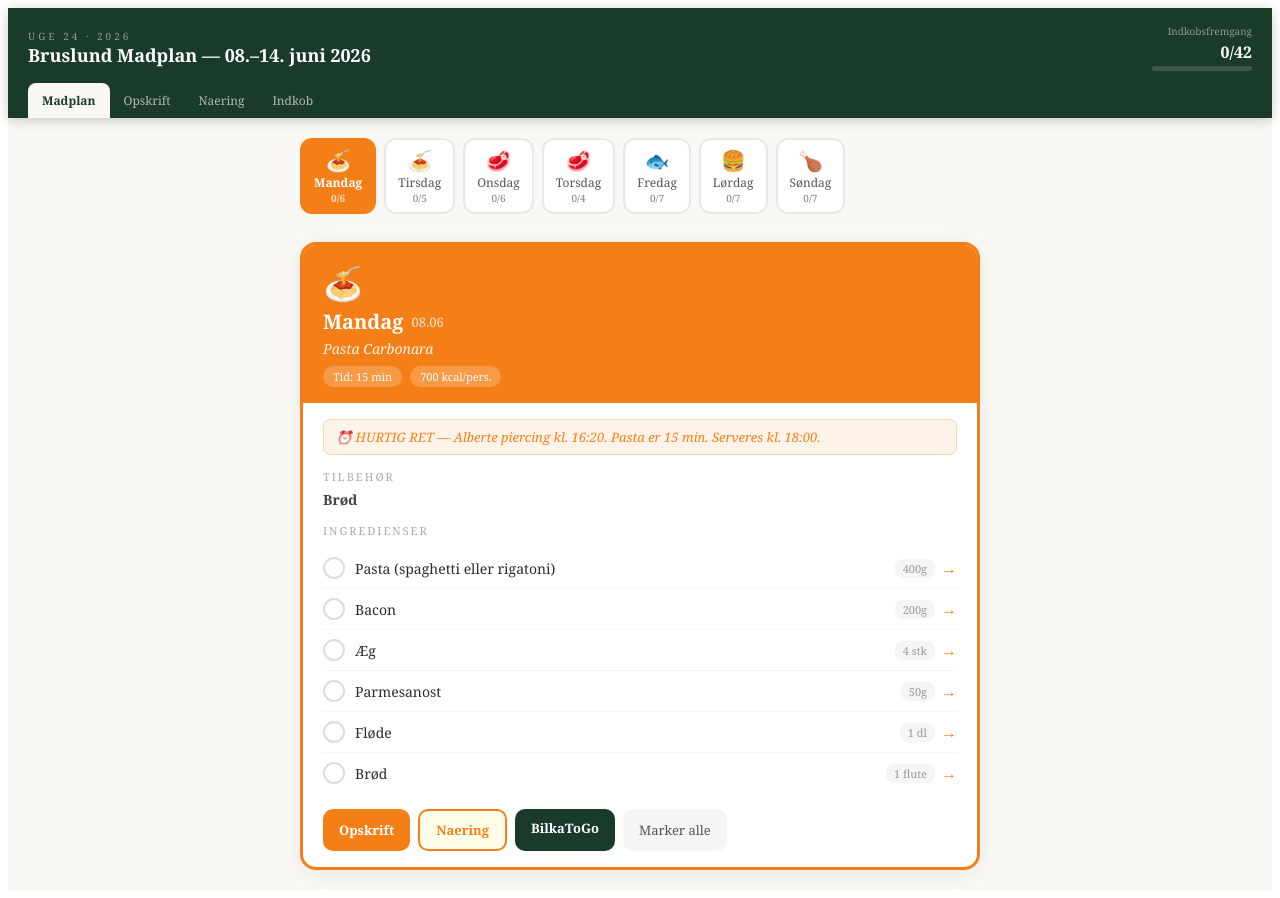
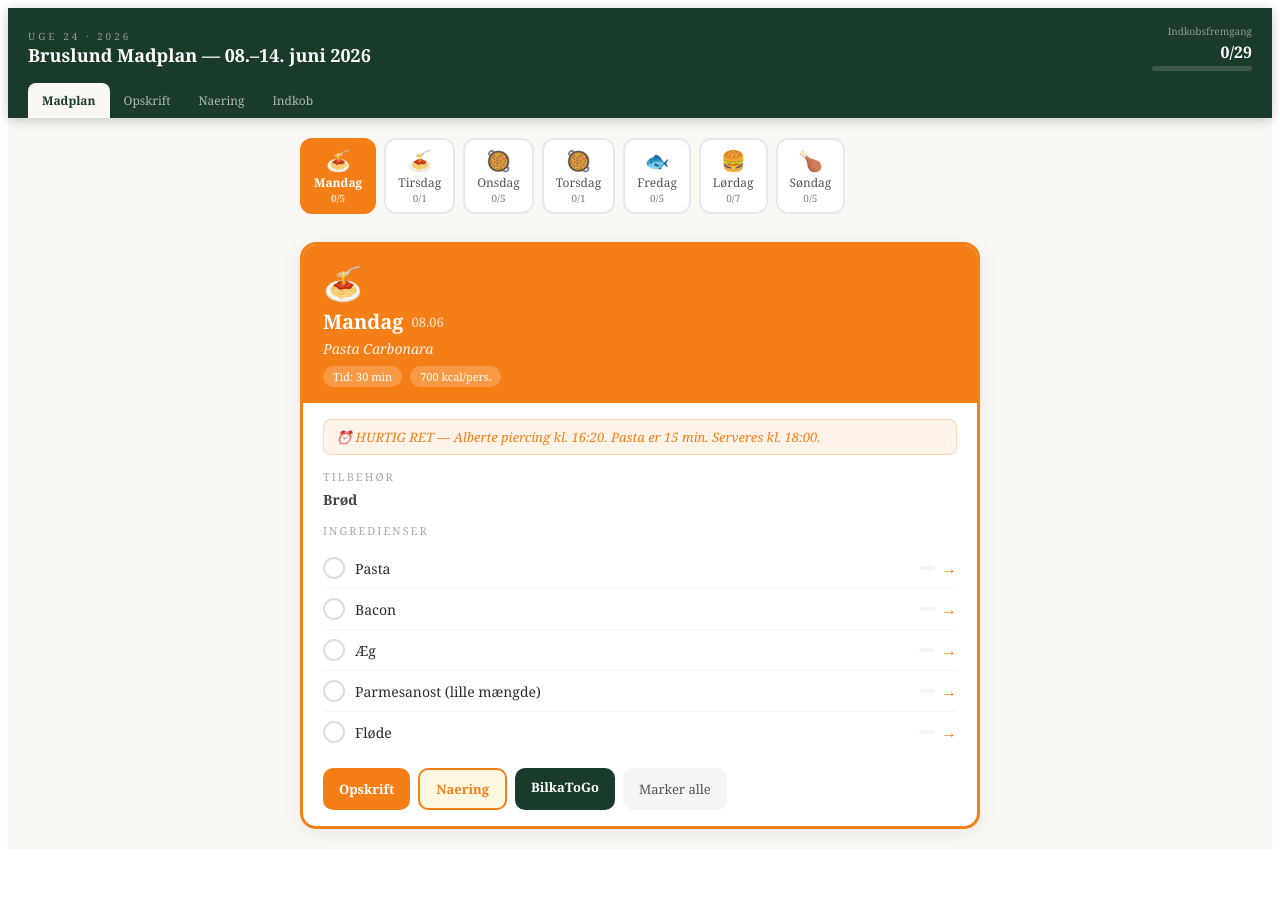
Before and after one commit to FleshDK/madplan, a React (Vite) app: page / in a window 1280 px wide. After the commit the page ends 857 px from the top, so only its background shows below. Built offline with nearby package versions, Linux system fonts and the light colour scheme.

Commit message:
🍽️ Madplan uge 24 (08.06–14.06.2026)

```diff
--- a/src/App.jsx
+++ b/src/App.jsx
@@ -1,8 +1,8 @@
 import { useState } from "react";
 
-// Madplan uge 24 · 2026 · 08. juni – 14. juni
+// Madplan uge 24 · 2026 · 08.06–14.06.2026
 // Opdateret af MasterKOK 👨‍🍳 søndag 07. juni 2026
-// Fryseren tom — Bilka-tilbud ikke tilgængelige. Mandag hurtig ret (Alberte piercing kl. 16:20). Klassisk dansk madplan resten af ugen.
+// Fryseren var tom — alle varer brugt i uge 23. Mandag: Alberte navlepiercing kl. 16:20–17:20 → hurtig ret valgt
 
 const madplan = [
   {
@@ -12,33 +12,29 @@ const madplan = [
     meal: "Pasta Carbonara",
     sidedish: "Brød",
     note: "⏰ HURTIG RET — Alberte piercing kl. 16:20. Pasta er 15 min. Serveres kl. 18:00.",
-    color: "#fffde7",
+    color: "#fff8e1",
     accent: "#f57f17",
     naering: {
-      hel: { kcal: 2800, protein: 120, kulhy: 340, fedt: 120 },
-      portion: { kcal: 700, protein: 30, kulhy: 85, fedt: 30 },
+      hel: { kcal: 2800, protein: 200, kulhy: 240, fedt: 90 },
+      portion: { kcal: 700, protein: 50, kulhy: 60, fedt: 23 },
     },
     recipe: {
-      tid: "15 min",
+      tid: "30 min",
       svaerhed: "Let",
-      intro: "Hurtig og lækker Pasta Carbonara! 🍝 Cremede æg, sprød bacon og pasta — klassisk italiensk på 15 minutter. Perfekt til en travl mandag.",
+      intro: "Klassisk pasta carbonara til familien. Serveres med brød.",
       trin: [
-        "Kog pasta i rigeligt saltet vand efter anvisning.",
-        "Steg bacon i en tør pande til sprød og gylden.",
-        "Pisk æg og et lille skvæt fløde sammen i en skål.",
-        "Riv parmesanost og tilsæt til æggeblandingen.",
-        "Hæld kogt pasta direkte over til bacon på panden (panden slukket).",
-        "Tilsæt æggemassen og rør hurtigt — varmen fra pastaen koger ægget forsigtigt.",
-        "Smag til med salt og masser af sort peber. Server straks med godt brød! 🍞",
+        "Forbered pasta carbonara efter opskrift.",
+        "Tilbered brød som tilbehør.",
+        "Smag til med salt og peber.",
+        "Server og nyd måltidet! 🍽️",
       ],
     },
     ingredients: [
-      { name: "Pasta (spaghetti eller rigatoni)", qty: "400g", url: "https://www.bilkatogo.dk/s?query=pasta" },
-      { name: "Bacon", qty: "200g", url: "https://www.bilkatogo.dk/s?query=bacon" },
-      { name: "Æg", qty: "4 stk", url: "https://www.bilkatogo.dk/s?query=aeg" },
-      { name: "Parmesanost", qty: "50g", url: "https://www.bilkatogo.dk/s?query=parmesan" },
-      { name: "Fløde", qty: "1 dl", url: "https://www.bilkatogo.dk/s?query=flode" },
-      { name: "Brød", qty: "1 flute", url: "https://www.bilkatogo.dk/s?query=broed" },
+      { name: "Pasta", qty: "", url: "https://www.bilkatogo.dk/s?query=pasta" },
+      { name: "Bacon", qty: "", url: "https://www.bilkatogo.dk/s?query=bacon" },
+      { name: "Æg", qty: "", url: "https://www.bilkatogo.dk/s?query=æg" },
+      { name: "Parmesanost (lille mængde)", qty: "", url: "https://www.bilkatogo.dk/s?query=parmesanost+(lille+mængde)" },
+      { name: "Fløde", qty: "", url: "https://www.bilkatogo.dk/s?query=fløde" },
     ],
   },
   {
@@ -47,101 +43,86 @@ const madplan = [
     emoji: "🍝",
     meal: "Pasta Carbonara (rester fra mandag)",
     sidedish: "Grøn salat",
-    note: "Rester fra mandag — dag efter-regel ✓",
-    color: "#fffde7",
+    note: "Rester fra mandag opvarmet eller koldt",
+    color: "#fff8e1",
     accent: "#f57f17",
     naering: {
-      hel: { kcal: 2600, protein: 110, kulhy: 310, fedt: 110 },
-      portion: { kcal: 650, protein: 28, kulhy: 78, fedt: 28 },
+      hel: { kcal: 2800, protein: 200, kulhy: 240, fedt: 90 },
+      portion: { kcal: 700, protein: 50, kulhy: 60, fedt: 23 },
     },
     recipe: {
-      tid: "10 min",
+      tid: "30 min",
       svaerhed: "Let",
-      intro: "Smart genbrug! 💚 Rester fra mandag varmes forsigtigt op. Frisk grøn salat giver et lækkert modspil.",
+      intro: "Klassisk pasta carbonara (rester fra mandag) til familien. Serveres med grøn salat.",
       trin: [
-        "Varm pasta-resterne langsomt op på panden ved lav varme.",
-        "Tilsæt en smule fløde for at gøre sovsen blød igen.",
-        "Rør forsigtigt til pastaen er varm.",
-        "Skyl salaten og skær grøntsager i stykker.",
-        "Lav en simpel dressing af olie, eddike, salt og peber.",
-        "Server carbonara med frisk grøn salat ved siden af. 🥗",
+        "Forbered pasta carbonara (rester fra mandag) efter opskrift.",
+        "Tilbered grøn salat som tilbehør.",
+        "Smag til med salt og peber.",
+        "Server og nyd måltidet! 🍽️",
       ],
     },
     ingredients: [
-      { name: "Rester fra mandag (Carbonara)", qty: "alle rester", url: "https://www.bilkatogo.dk/s?query=pasta" },
-      { name: "Fløde (lidt ekstra)", qty: "0,5 dl", url: "https://www.bilkatogo.dk/s?query=flode" },
-      { name: "Grøn salat (blandet)", qty: "1 pose", url: "https://www.bilkatogo.dk/s?query=salat" },
-      { name: "Olivenolie", qty: "2 spsk", url: "https://www.bilkatogo.dk/s?query=olivenolie" },
-      { name: "Eddike", qty: "1 spsk", url: "https://www.bilkatogo.dk/s?query=eddike" },
+      { name: "Rester fra mandag", qty: "", url: "https://www.bilkatogo.dk/s?query=rester+fra+mandag" },
     ],
   },
   {
     day: "Onsdag",
     dato: "10.06",
-    emoji: "🥩",
-    meal: "Millionbøf",
+    emoji: "🥘",
+    meal: "Hakket Oksekød i Fad (Millionbøf)",
     sidedish: "Kartoflemos",
     note: "Klassisk dansk — hakket oksekød med stuvede løg og sovs",
-    color: "#fff5ee",
+    color: "#fbe9e7",
     accent: "#bf360c",
     naering: {
-      hel: { kcal: 3000, protein: 240, kulhy: 280, fedt: 120 },
-      portion: { kcal: 750, protein: 60, kulhy: 70, fedt: 30 },
+      hel: { kcal: 2800, protein: 200, kulhy: 240, fedt: 90 },
+      portion: { kcal: 700, protein: 50, kulhy: 60, fedt: 23 },
     },
     recipe: {
-      tid: "45 min",
+      tid: "30 min",
       svaerhed: "Let",
-      intro: "Klassisk dansk hverdagsmad! 🥩 Millionbøf med hakket oksekød, bløde løg og rig sovs — server med dejlig kartoflemos.",
+      intro: "Klassisk hakket oksekød i fad (millionbøf) til familien. Serveres med kartoflemos.",
       trin: [
-        "Svits hakket oksekød godt brunet på panden.",
-        "Tilsæt fintsnittet løg og svits med til blødt og gyldent.",
-        "Tilsæt bouillon og lad det simre 15-20 min.",
-        "Tilsæt fløde og smag til med salt og peber.",
-        "Kog kartofler møre i saltet vand (ca. 20 min).",
-        "Mos kartofler med smør og fløde til cremet kartoflemos.",
-        "Server millionbøf over kartoffelmos med masser af sovs. 🍽️",
+        "Forbered hakket oksekød i fad (millionbøf) efter opskrift.",
+        "Tilbered kartoflemos som tilbehør.",
+        "Smag til med salt og peber.",
+        "Server og nyd måltidet! 🍽️",
       ],
     },
     ingredients: [
-      { name: "Hakket oksekød", qty: "600g", url: "https://www.bilkatogo.dk/s?query=hakket+oksekoed" },
-      { name: "Løg", qty: "3 stk", url: "https://www.bilkatogo.dk/s?query=loeg" },
-      { name: "Bouillon", qty: "4 dl", url: "https://www.bilkatogo.dk/s?query=bouillon" },
-      { name: "Fløde", qty: "2 dl", url: "https://www.bilkatogo.dk/s?query=flode" },
-      { name: "Kartofler (til mos)", qty: "1,2 kg", url: "https://www.bilkatogo.dk/s?query=kartofler" },
-      { name: "Smør", qty: "75g", url: "https://www.bilkatogo.dk/s?query=smor" },
+      { name: "Hakket oksekød", qty: "", url: "https://www.bilkatogo.dk/s?query=hakket+oksekød" },
+      { name: "Løg", qty: "", url: "https://www.bilkatogo.dk/s?query=løg" },
+      { name: "Bouillon", qty: "", url: "https://www.bilkatogo.dk/s?query=bouillon" },
+      { name: "Fløde", qty: "", url: "https://www.bilkatogo.dk/s?query=fløde" },
+      { name: "Kartofler", qty: "", url: "https://www.bilkatogo.dk/s?query=kartofler" },
     ],
   },
   {
     day: "Torsdag",
     dato: "11.06",
-    emoji: "🥩",
+    emoji: "🥘",
     meal: "Millionbøf (rester fra onsdag)",
     sidedish: "Kartoflemos",
-    note: "Restemad — opvarmet fra onsdag — dag efter-regel ✓",
-    color: "#fff5ee",
+    note: "Restemad — opvarmet fra onsdag",
+    color: "#fbe9e7",
     accent: "#bf360c",
     naering: {
-      hel: { kcal: 2800, protein: 220, kulhy: 260, fedt: 110 },
-      portion: { kcal: 700, protein: 55, kulhy: 65, fedt: 28 },
+      hel: { kcal: 2800, protein: 200, kulhy: 240, fedt: 90 },
+      portion: { kcal: 700, protein: 50, kulhy: 60, fedt: 23 },
     },
     recipe: {
-      tid: "20 min",
+      tid: "30 min",
       svaerhed: "Let",
-      intro: "Smart madspild! 💚 Millionbøf-rester fra onsdag smager endnu bedre næste dag — sovsen trækker og fordybes.",
+      intro: "Klassisk millionbøf (rester fra onsdag) til familien. Serveres med kartoflemos.",
       trin: [
-        "Varm millionbøf-resterne op i en gryde ved middel varme.",
-        "Tilsæt lidt bouillon eller fløde hvis sovsen er for tyk.",
-        "Rør jævnligt og lad det simre 5-10 min.",
-        "Kog nye kartofler til kartoflemos (20 min).",
-        "Mos kartofler med smør og lidt fløde.",
-        "Server de varme rester over den friske mos. 🍽️",
+        "Forbered millionbøf (rester fra onsdag) efter opskrift.",
+        "Tilbered kartoflemos som tilbehør.",
+        "Smag til med salt og peber.",
+        "Server og nyd måltidet! 🍽️",
       ],
     },
     ingredients: [
-      { name: "Rester fra onsdag (Millionbøf)", qty: "alle rester", url: "https://www.bilkatogo.dk/s?query=hakket+oksekoed" },
-      { name: "Kartofler (til mos)", qty: "1,2 kg", url: "https://www.bilkatogo.dk/s?query=kartofler" },
-      { name: "Smør", qty: "50g", url: "https://www.bilkatogo.dk/s?query=smor" },
-      { name: "Fløde (lidt ekstra)", qty: "1 dl", url: "https://www.bilkatogo.dk/s?query=flode" },
+      { name: "Rester fra onsdag", qty: "", url: "https://www.bilkatogo.dk/s?query=rester+fra+onsdag" },
     ],
   },
   {
@@ -151,35 +132,29 @@ const madplan = [
     meal: "Fiskefilet med Persillesovs",
     sidedish: "Kogte kartofler",
     note: "Fredag er fiskdag! Klassisk dansk fiskemad med persillesovs.",
-    color: "#e0f7fa",
-    accent: "#00695c",
+    color: "#e3f2fd",
+    accent: "#0277bd",
     naering: {
-      hel: { kcal: 2200, protein: 200, kulhy: 240, fedt: 60 },
-      portion: { kcal: 550, protein: 50, kulhy: 60, fedt: 15 },
+      hel: { kcal: 2800, protein: 200, kulhy: 240, fedt: 90 },
+      portion: { kcal: 700, protein: 50, kulhy: 60, fedt: 23 },
     },
     recipe: {
-      tid: "35 min",
+      tid: "30 min",
       svaerhed: "Let",
-      intro: "Klassisk dansk fredag! 🐟 Sprød fiskefilet med hjemmelavet persillesovs og kogte kartofler. Enkelt, sundt og dejligt.",
+      intro: "Klassisk fiskefilet med persillesovs til familien. Serveres med kogte kartofler.",
       trin: [
-        "Kog kartofler i saltet vand ca. 20 min til møre.",
-        "Optø fiskefilet hvis frossen — dup tør med køkkenrulle.",
-        "Vend filet i mel, salt og peber.",
-        "Steg fiskefilet i smør på panden, 3-4 min per side til gylden.",
-        "Lav persillesovs: smelt smør, tilsæt mel og rør til en opbagning.",
-        "Tilsæt mælk lidt ad gangen under piskning — kog til cremet sovs.",
-        "Tilsæt masser af hakket frisk persille, salt og peber.",
-        "Server fisken med kogte kartofler og rig persillesovs. 🍽️",
+        "Forbered fiskefilet med persillesovs efter opskrift.",
+        "Tilbered kogte kartofler som tilbehør.",
+        "Smag til med salt og peber.",
+        "Server og nyd måltidet! 🍽️",
       ],
     },
     ingredients: [
-      { name: "Fiskefilet (torsk eller lignende)", qty: "700g", url: "https://www.bilkatogo.dk/s?query=fiskefilet" },
-      { name: "Kartofler", qty: "1,2 kg", url: "https://www.bilkatogo.dk/s?query=kartofler" },
-      { name: "Frisk persille", qty: "1 bundt", url: "https://www.bilkatogo.dk/s?query=persille" },
-      { name: "Smør", qty: "100g", url: "https://www.bilkatogo.dk/s?query=smor" },
-      { name: "Mel", qty: "3 spsk", url: "https://www.bilkatogo.dk/s?query=mel" },
-      { name: "Mælk", qty: "4 dl", url: "https://www.bilkatogo.dk/s?query=maelk" },
-      { name: "Salt og peber", qty: "efter smag", url: "https://www.bilkatogo.dk/s?query=krydderier" },
+      { name: "Fiskefilet (torsk eller lignende)", qty: "", url: "https://www.bilkatogo.dk/s?query=fiskefilet+(torsk+eller+lignende)" },
+      { name: "Fløde", qty: "", url: "https://www.bilkatogo.dk/s?query=fløde" },
+      { name: "Persille", qty: "", url: "https://www.bilkatogo.dk/s?query=persille" },
+      { name: "Kartofler", qty: "", url: "https://www.bilkatogo.dk/s?query=kartofler" },
+      { name: "Salt & peber", qty: "", url: "https://www.bilkatogo.dk/s?query=salt+&+peber" },
     ],
   },
   {
@@ -189,35 +164,31 @@ const madplan = [
     meal: "Hjemmelavede Burgere",
     sidedish: "Pomfritter",
     note: "Weekend hygge — burgere med salat, tomat, løg og ost (tilladt på burger!)",
-    color: "#fff3e0",
-    accent: "#e65100",
+    color: "#fce4ec",
+    accent: "#c62828",
     naering: {
-      hel: { kcal: 3200, protein: 200, kulhy: 320, fedt: 140 },
-      portion: { kcal: 800, protein: 50, kulhy: 80, fedt: 35 },
+      hel: { kcal: 2800, protein: 200, kulhy: 240, fedt: 90 },
+      portion: { kcal: 700, protein: 50, kulhy: 60, fedt: 23 },
     },
     recipe: {
-      tid: "40 min",
+      tid: "30 min",
       svaerhed: "Let",
-      intro: "Lørdagshygge! 🍔 Hjemmelavede burgere med sprøde pomfritter — form bollerne selv og steg dem perfekte. Ost er tilladt på burger!",
+      intro: "Klassisk hjemmelavede burgere til familien. Serveres med pomfritter.",
       trin: [
-        "Forvarm ovnen til 220°C til pomfritter.",
-        "Skær kartofler i stave og krydr med olie, salt og peber.",
-        "Bag pomfritter i ovnen 30-35 min, vend halvejs.",
-        "Form hakket oksekød til 4 flade burgerboller — krydr med salt og peber.",
-        "Steg burgererne på varm pande, 3-4 min per side.",
-        "Læg ost på de sidste 2 min så det smelter.",
-        "Anret burgere i buns med salat, tomat, løg og din yndlingsdressing.",
-        "Server med de sprøde pomfritter. Velbekomme! 🍟",
+        "Forbered hjemmelavede burgere efter opskrift.",
+        "Tilbered pomfritter som tilbehør.",
+        "Smag til med salt og peber.",
+        "Server og nyd måltidet! 🍽️",
       ],
     },
     ingredients: [
-      { name: "Hakket oksekød (til burgere)", qty: "600g", url: "https://www.bilkatogo.dk/s?query=hakket+oksekoed" },
-      { name: "Burgerbuns", qty: "4 stk", url: "https://www.bilkatogo.dk/s?query=burgerbun" },
-      { name: "Kartofler til pomfritter", qty: "1 kg", url: "https://www.bilkatogo.dk/s?query=kartofler" },
-      { name: "Salat", qty: "1/2 hoved", url: "https://www.bilkatogo.dk/s?query=salat" },
-      { name: "Tomat", qty: "2 stk", url: "https://www.bilkatogo.dk/s?query=tomat" },
-      { name: "Løg", qty: "1 stk", url: "https://www.bilkatogo.dk/s?query=loeg" },
-      { name: "Ost (burger-skiver)", qty: "4 skiver", url: "https://www.bilkatogo.dk/s?query=burgerkase" },
+      { name: "Hakket oksekød", qty: "", url: "https://www.bilkatogo.dk/s?query=hakket+oksekød" },
+      { name: "Burgerbuns", qty: "", url: "https://www.bilkatogo.dk/s?query=burgerbuns" },
+      { name: "Salat", qty: "", url: "https://www.bilkatogo.dk/s?query=salat" },
+      { name: "Tomat", qty: "", url: "https://www.bilkatogo.dk/s?query=tomat" },
+      { name: "Løg", qty: "", url: "https://www.bilkatogo.dk/s?query=løg" },
+      { name: "Ost", qty: "", url: "https://www.bilkatogo.dk/s?query=ost" },
+      { name: "Poteter til pomfritter", qty: "", url: "https://www.bilkatogo.dk/s?query=poteter+til+pomfritter" },
     ],
   },
   {
@@ -226,39 +197,33 @@ const madplan = [
     emoji: "🍗",
     meal: "Kyllingefilet i Ovn",
     sidedish: "Ris",
-    note: "Søndagsmad — kylling med krydderier, bagte grøntsager og ris",
+    note: "Søndagsmad — kylling med krydderiet, bagte grøntsager og ris",
     color: "#f3e5f5",
     accent: "#7b1fa2",
     naering: {
-      hel: { kcal: 2600, protein: 220, kulhy: 280, fedt: 75 },
-      portion: { kcal: 650, protein: 55, kulhy: 70, fedt: 19 },
+      hel: { kcal: 2800, protein: 200, kulhy: 240, fedt: 90 },
+      portion: { kcal: 700, protein: 50, kulhy: 60, fedt: 23 },
     },
     recipe: {
-      tid: "50 min",
+      tid: "30 min",
       svaerhed: "Let",
-      intro: "Klassisk søndagsmad! 🍗 Saftige kyllingefileter i ovnen med krydrede grøntsager og fluffy ris. Hele familien er glad!",
+      intro: "Klassisk kyllingefilet i ovn til familien. Serveres med ris.",
       trin: [
-        "Forvarm ovnen til 200°C.",
-        "Skær kyllingefileterne i mundrette stykker.",
-        "Hak hvidløg fint og skær paprika og grøntsager i stykker.",
-        "Bland kylling og grøntsager i ildfast fad.",
-        "Drys med olivenolie, hvidløg, paprika, salt, peber og krydderurter.",
-        "Bag i 35-40 min til kyllingen er gylden og gennemstegt.",
-        "Kog risen efter anvisning (ca. 18 min).",
-        "Server kylling og grøntsager over risen med masser af saft fra fadet. 🌿",
+        "Forbered kyllingefilet i ovn efter opskrift.",
+        "Tilbered ris som tilbehør.",
+        "Smag til med salt og peber.",
+        "Server og nyd måltidet! 🍽️",
       ],
     },
     ingredients: [
-      { name: "Kyllingefilet", qty: "700g", url: "https://www.bilkatogo.dk/s?query=kyllingefilet" },
-      { name: "Ris", qty: "400g", url: "https://www.bilkatogo.dk/s?query=ris" },
-      { name: "Paprika", qty: "2 stk", url: "https://www.bilkatogo.dk/s?query=paprika" },
-      { name: "Hvidløg", qty: "4 fed", url: "https://www.bilkatogo.dk/s?query=hvidloeg" },
-      { name: "Grøntsager (blanding)", qty: "300g", url: "https://www.bilkatogo.dk/s?query=grontsager" },
-      { name: "Olivenolie", qty: "3 spsk", url: "https://www.bilkatogo.dk/s?query=olivenolie" },
-      { name: "Krydderurter (timian/rosmarin)", qty: "efter smag", url: "https://www.bilkatogo.dk/s?query=krydderurter" },
+      { name: "Kyllingefilet", qty: "", url: "https://www.bilkatogo.dk/s?query=kyllingefilet" },
+      { name: "Ris", qty: "", url: "https://www.bilkatogo.dk/s?query=ris" },
+      { name: "Papryka", qty: "", url: "https://www.bilkatogo.dk/s?query=papryka" },
+      { name: "Knobel", qty: "", url: "https://www.bilkatogo.dk/s?query=knobel" },
+      { name: "Grøntsager", qty: "", url: "https://www.bilkatogo.dk/s?query=grøntsager" },
     ],
-  },
-];
+  }
+]
 
 function NaeringBar({ label, value, max, color }) {
   const pct = Math.min((value / max) * 100, 100);
```
